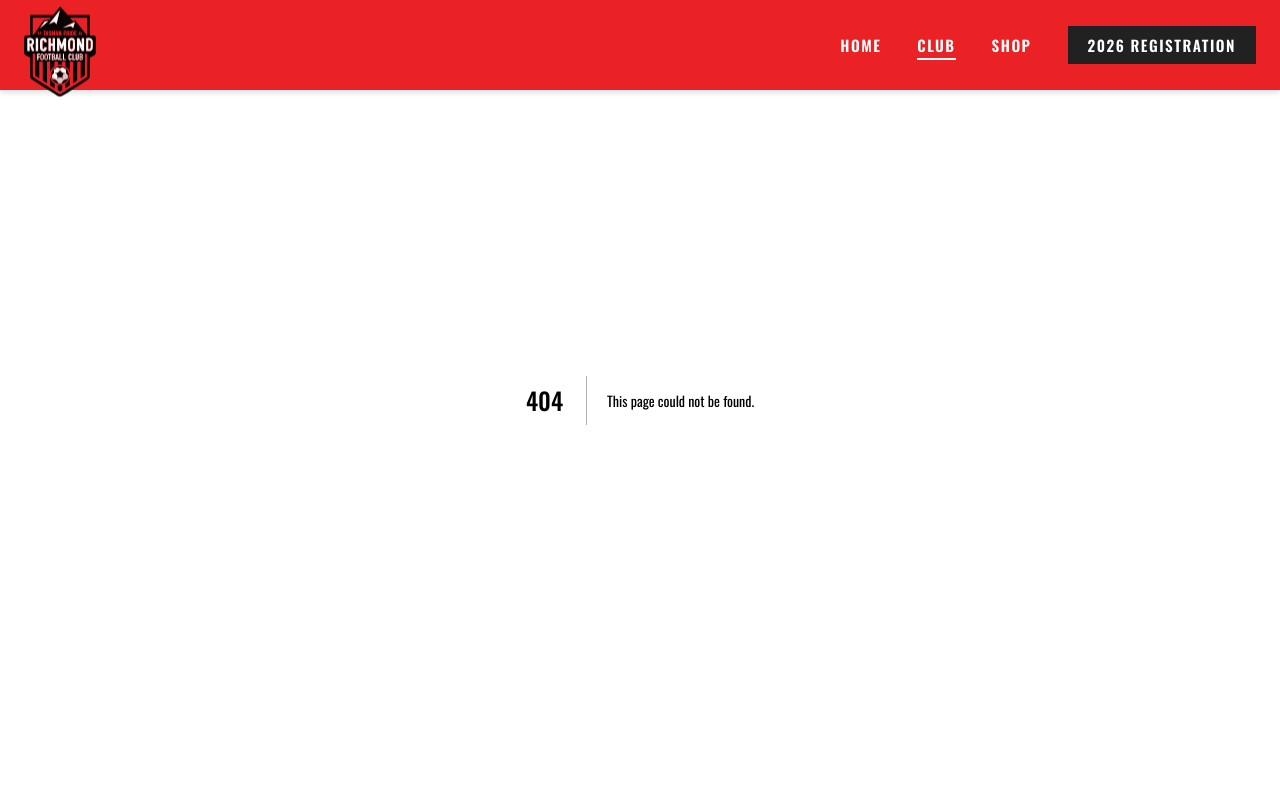
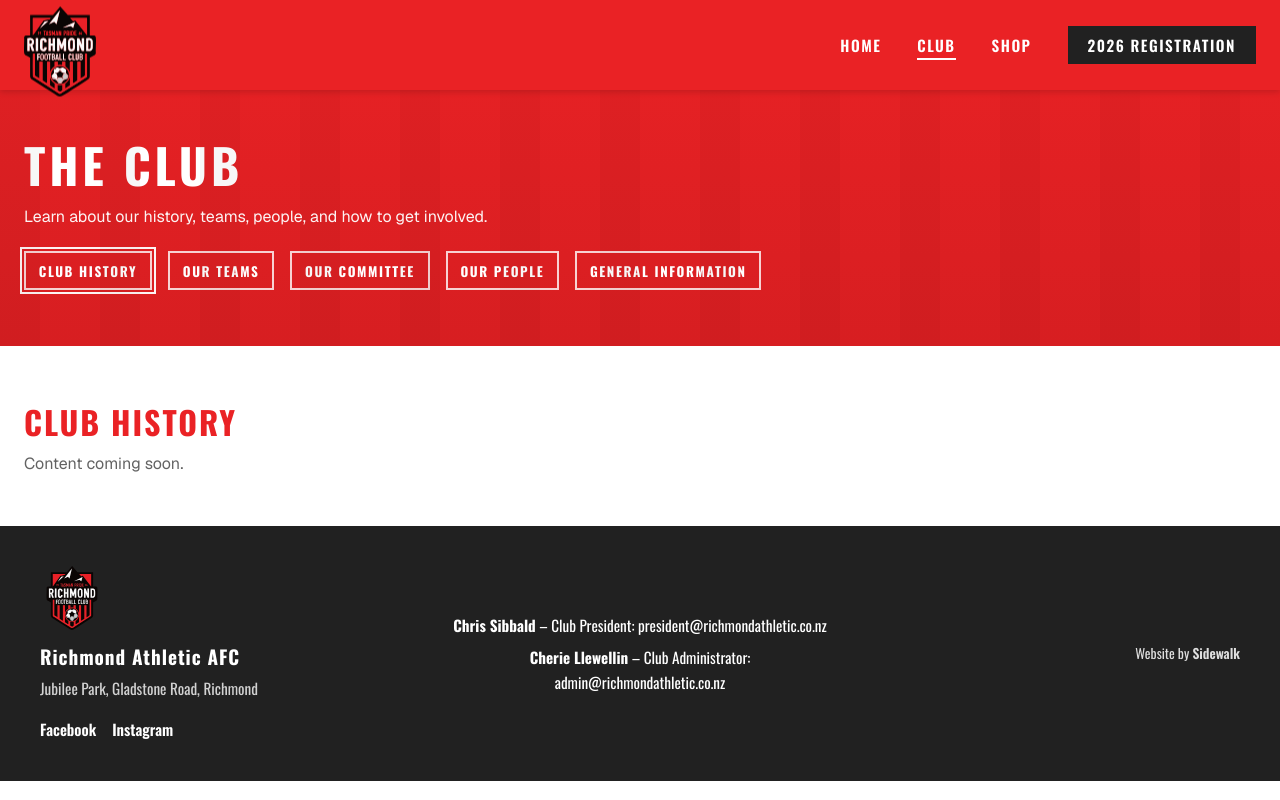
Before and after one commit to Sidewalknz/richmondathletic, a Next.js app in the folder frontend/: page /club in a window 1280 px wide. Before the commit this address had no page. Built offline with nearby package versions, Linux system fonts and the light colour scheme.

Commit message:
added club page

```diff
--- /dev/null
+++ b/frontend/src/app/club/Club.module.css
@@ -0,0 +1,57 @@
+.page { background: var(--white); color: var(--black); }
+
+/* width cap */
+.inner { width: 100%; max-width: 1440px; margin: 0 auto; padding: 0 1.5rem; }
+
+/* ---------- Masthead (kept) ---------- */
+.masthead {
+  position: relative;
+  background: linear-gradient(180deg, #EA2225 0%, #d71e21 100%);
+  color: var(--white);
+  padding: 140px 0 56px; /* room for fixed navbar */
+  overflow: hidden;
+}
+.mastheadTexture {
+  position: absolute; inset: 0;
+  background: repeating-linear-gradient(90deg, rgba(0,0,0,0.18) 0 40px, transparent 40px 100px);
+  opacity: 0.18; pointer-events: none;
+}
+.mastheadContent { display: grid; gap: 1rem; align-items: start; }
+.title {
+  font-family: var(--font-oswald), sans-serif;
+  font-weight: 900; letter-spacing: 0.08em; text-transform: uppercase;
+  font-size: clamp(2rem, 4vw, 3rem); line-height: 1.05; margin: 0;
+}
+.lead { max-width: 72ch; opacity: 0.95; margin: 0; }
+
+/* ---------- Tabs (subnav) ---------- */
+.subnav { margin-top: 0.5rem; display: flex; flex-wrap: wrap; gap: 0.65rem 1rem; }
+.tab {
+  appearance: none; border: 2px solid rgba(255,255,255,0.8);
+  background: transparent; color: var(--white);
+  padding: 0.45rem 0.8rem; cursor: pointer;
+  font-family: var(--font-oswald), sans-serif;
+  text-transform: uppercase; letter-spacing: 0.12em; font-weight: 700;
+  transition: background 0.2s, opacity 0.2s, transform 0.08s;
+}
+.tab:hover { background: rgba(255,255,255,0.12); }
+.tab:active { transform: translateY(1px); }
+.tabActive, .tab[aria-selected="true"] {
+  outline: 2px solid rgba(255,255,255,0.95);
+  outline-offset: 2px;
+}
+
+/* ---------- Generic section styling ---------- */
+.section { position: relative; padding: 3.25rem 0; background: var(--white); color: var(--black); }
+
+.h2 {
+  font-family: var(--font-oswald), sans-serif;
+  text-transform: uppercase; letter-spacing: 0.06em; font-weight: 900;
+  color: var(--red); margin: 0 0 0.5rem 0; font-size: clamp(1.5rem, 3vw, 2rem);
+}
+
+/* helper */
+.muted { margin: 0.25rem 0 0; opacity: 0.7; }
+
+/* hide inactive panels */
+.isHidden { display: none; }
--- /dev/null
+++ b/frontend/src/app/club/page.js
@@ -0,0 +1,107 @@
+"use client";
+
+import { useEffect, useMemo, useState } from "react";
+import styles from "./Club.module.css";
+
+// Section components
+import ClubHistory from "../../components/ClubHistory";
+import OurTeams from "../../components/OurTeams";
+import OurCommittee from "../../components/OurCommittee";
+import OurPeople from "../../components/OurPeople";
+import GeneralInfo from "../../components/GeneralInfo";
+
+import Footer from "@/components/Footer";
+
+export default function ClubPage() {
+  const tabs = useMemo(
+    () => [
+      { id: "history", label: "Club History", Component: ClubHistory },
+      { id: "teams", label: "Our Teams", Component: OurTeams },
+      { id: "committee", label: "Our Committee", Component: OurCommittee },
+      { id: "people", label: "Our People", Component: OurPeople },
+      { id: "info", label: "General Information", Component: GeneralInfo },
+    ],
+    []
+  );
+
+  const getInitial = () => {
+    if (typeof window !== "undefined") {
+      const hash = window.location.hash?.replace("#", "");
+      if (hash && tabs.some((t) => t.id === hash)) return hash;
+    }
+    return tabs[0].id;
+  };
+
+  const [active, setActive] = useState(getInitial);
+
+  // Sync when hash changes (e.g., browser navigation)
+  useEffect(() => {
+    const onHash = () => {
+      const id = window.location.hash.replace("#", "");
+      if (tabs.some((t) => t.id === id)) setActive(id);
+    };
+    window.addEventListener("hashchange", onHash);
+    return () => window.removeEventListener("hashchange", onHash);
+  }, [tabs]);
+
+  const activate = (id) => {
+    setActive(id);
+    // Update the URL without jumping the page
+    const url = `${window.location.pathname}#${id}`;
+    window.history.replaceState(null, "", url);
+  };
+
+  return (
+    <>
+      <main className={styles.page}>
+        {/* Masthead (kept) */}
+        <section className={styles.masthead} aria-labelledby="club-title">
+          <div className={styles.mastheadTexture} aria-hidden />
+          <div className={styles.inner}>
+            <div className={styles.mastheadContent}>
+              <h1 id="club-title" className={styles.title}>The Club</h1>
+              <p className={styles.lead}>
+                Learn about our history, teams, people, and how to get involved.
+              </p>
+
+              {/* Tabs */}
+              <nav
+                className={styles.subnav}
+                role="tablist"
+                aria-label="Club sections"
+                aria-orientation="horizontal"
+              >
+                {tabs.map(({ id, label }) => (
+                  <button
+                    key={id}
+                    id={`tab-${id}`}
+                    role="tab"
+                    type="button"
+                    className={`${styles.tab} ${active === id ? styles.tabActive : ""}`}
+                    aria-selected={active === id}
+                    aria-controls={`panel-${id}`}
+                    tabIndex={active === id ? 0 : -1}
+                    onClick={() => activate(id)}
+                  >
+                    {label}
+                  </button>
+                ))}
+              </nav>
+            </div>
+          </div>
+        </section>
+
+        {/* Tab Panels (all rendered for a11y & state preservation, hidden when inactive) */}
+        {tabs.map(({ id, Component }) => (
+          <Component
+            key={id}
+            panelId={`panel-${id}`}
+            labelledById={`tab-${id}`}
+            isHidden={active !== id}
+          />
+        ))}
+      </main>
+      <Footer />
+    </>
+  );
+}
--- /dev/null
+++ b/frontend/src/components/ClubHistory.js
@@ -0,0 +1,17 @@
+import styles from "../app/club/Club.module.css";
+
+export default function ClubHistory({ panelId, labelledById, isHidden }) {
+  return (
+    <section
+      id={panelId}
+      role="tabpanel"
+      aria-labelledby={labelledById}
+      className={`${styles.section} ${isHidden ? styles.isHidden : ""}`}
+    >
+      <div className={styles.inner}>
+        <h2 className={styles.h2}>Club History</h2>
+        <p className={styles.muted}>Content coming soon.</p>
+      </div>
+    </section>
+  );
+}
--- /dev/null
+++ b/frontend/src/components/GeneralInfo.jsx
@@ -0,0 +1,17 @@
+import styles from "../app/club/Club.module.css";
+
+export default function GeneralInfo({ panelId, labelledById, isHidden }) {
+  return (
+    <section
+      id={panelId}
+      role="tabpanel"
+      aria-labelledby={labelledById}
+      className={`${styles.section} ${isHidden ? styles.isHidden : ""}`}
+    >
+      <div className={styles.inner}>
+        <h2 className={styles.h2}>General Information</h2>
+        <p className={styles.muted}>Content coming soon.</p>
+      </div>
+    </section>
+  );
+}
--- /dev/null
+++ b/frontend/src/components/OurCommittee.jsx
@@ -0,0 +1,17 @@
+import styles from "../app/club/Club.module.css";
+
+export default function OurCommittee({ panelId, labelledById, isHidden }) {
+  return (
+    <section
+      id={panelId}
+      role="tabpanel"
+      aria-labelledby={labelledById}
+      className={`${styles.section} ${isHidden ? styles.isHidden : ""}`}
+    >
+      <div className={styles.inner}>
+        <h2 className={styles.h2}>Our Committee</h2>
+        <p className={styles.muted}>Content coming soon.</p>
+      </div>
+    </section>
+  );
+}
--- /dev/null
+++ b/frontend/src/components/OurPeople.jsx
@@ -0,0 +1,17 @@
+import styles from "../app/club/Club.module.css";
+
+export default function OurPeople({ panelId, labelledById, isHidden }) {
+  return (
+    <section
+      id={panelId}
+      role="tabpanel"
+      aria-labelledby={labelledById}
+      className={`${styles.section} ${isHidden ? styles.isHidden : ""}`}
+    >
+      <div className={styles.inner}>
+        <h2 className={styles.h2}>Our People</h2>
+        <p className={styles.muted}>Content coming soon.</p>
+      </div>
+    </section>
+  );
+}
--- /dev/null
+++ b/frontend/src/components/OurTeams.jsx
@@ -0,0 +1,17 @@
+import styles from "../app/club/Club.module.css";
+
+export default function OurTeams({ panelId, labelledById, isHidden }) {
+  return (
+    <section
+      id={panelId}
+      role="tabpanel"
+      aria-labelledby={labelledById}
+      className={`${styles.section} ${isHidden ? styles.isHidden : ""}`}
+    >
+      <div className={styles.inner}>
+        <h2 className={styles.h2}>Our Teams</h2>
+        <p className={styles.muted}>Content coming soon.</p>
+      </div>
+    </section>
+  );
+}
```
